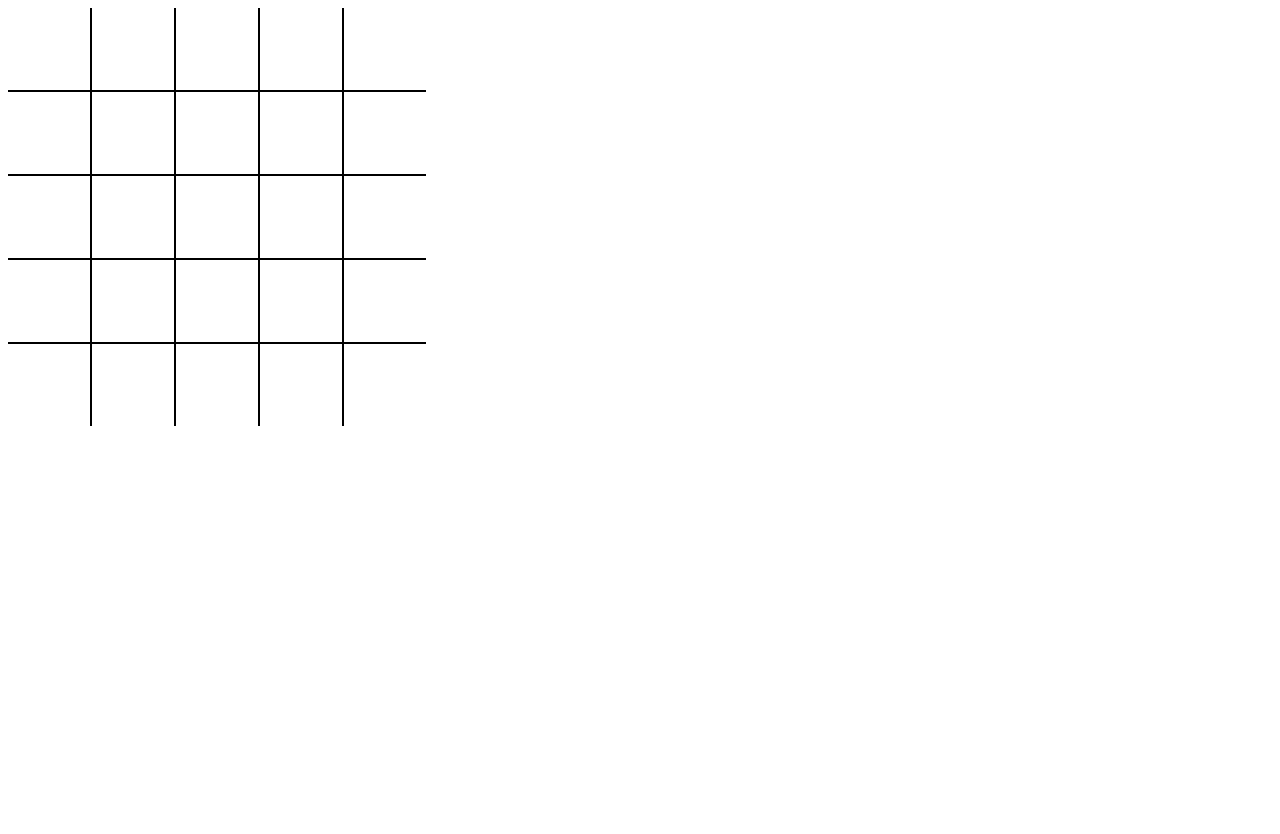
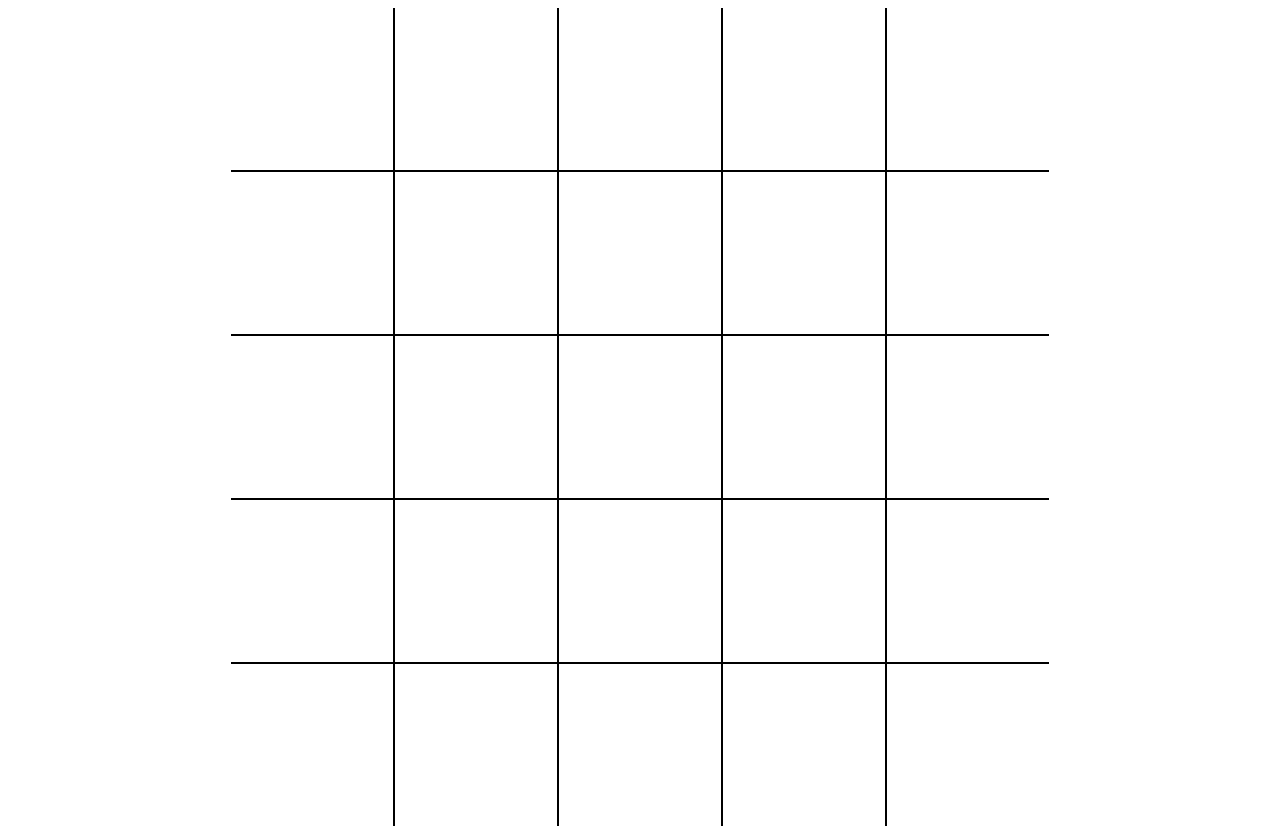
Before and after one commit to Andrea131/xoxo, a plain HTML site: page index.html in a window 1280 px wide. Before the commit the page ends 800 px from the top, so only its background shows below. Drawn offline with Linux system fonts and the light colour scheme.

Commit message:
centered the table

```diff
--- a/style.css
+++ b/style.css
@@ -1,9 +1,10 @@
 table {
+	margin: auto;
     border-collapse: collapse;
 }
 
 .cell{
-    --w: 10vmin;
+    --w: calc(100vmin / 5);
     width: var(--w);
     height: var(--w);
 
```
